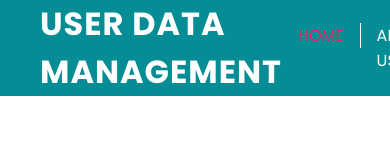
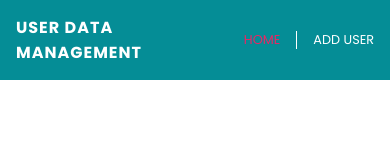
Before and after one commit to lukaszzadamczyk/Full-CRUD-front, a React (Create React App) app: page / in a window 390 px wide. Shown: the top 160 px of the page. Built offline with nearby package versions, Linux system fonts and the light colour scheme; no server answers.

Commit message:
Added header responsive.

```diff
--- a/src/components/Header/Header.module.scss
+++ b/src/components/Header/Header.module.scss
@@ -2,29 +2,39 @@
 
 .header {
     display: flex;
-    max-width: 1920px;
+    height: 80px;
+    width: 100%;
     align-items: center;
-    margin: 0 auto;
     justify-content: space-between;
-    padding: 0 1.5rem;
     overflow: hidden;
     background-color: $primary;
     transition: 0.3s ease all;
     &_logo {
         display: flex;
+        flex: 50%;
+        justify-content: left;
+        font-size: 1rem;
         color: $white;
         text-transform: uppercase;
         letter-spacing: 1px;
+        @include breakpoint(md){
+            font-size: 2rem;
+        }
     }
     &_logo span {
         margin-left: 1rem;
     }
     &_menu {
         display: flex;
+        flex: 50%;
+        justify-content: right;
+        max-height: 80px;
+        font-size: 0.8rem;
+        @include breakpoint(md){
+            font-size: 1rem;
+        }
     }
     &_link {
-        display: block;
-        height: 100%;
         padding: 0 1rem;
         border-right: 1px solid $white;
         color: $white;
--- a/src/components/Header/Header.tsx
+++ b/src/components/Header/Header.tsx
@@ -1,4 +1,4 @@
-import React from "react";
+import React, { useState } from "react";
 import { NavLink } from "react-router-dom";
 import { BiMenuAltRight } from "react-icons/bi";
 import { AiOutlineClose } from "react-icons/ai";
@@ -6,6 +6,8 @@ import { AiOutlineClose } from "react-icons/ai";
 import classes from "./Header.module.scss";
 
 export const Header = () => {
+  const [showLinks, setShowLinks] = useState(false);
+
   return (
     <header className={classes.header}>
       <h1 className={classes.header_logo}>
--- a/src/styles/scss/index.scss
+++ b/src/styles/scss/index.scss
@@ -18,3 +18,8 @@ body{
 .toast {
   margin-top: 8vh;
 }
+
+.app_container{
+  max-width: 1920px;
+  margin: 0 auto;
+}
--- a/src/styles/scss/variables/variables.scss
+++ b/src/styles/scss/variables/variables.scss
@@ -13,7 +13,7 @@ $black: #000;
 
 @mixin breakpoint($point) {
     @if $point == md {
-        @media (min-width: 48em) {
+        @media (min-width: 850px) {
             @content;
         }
     }
```
